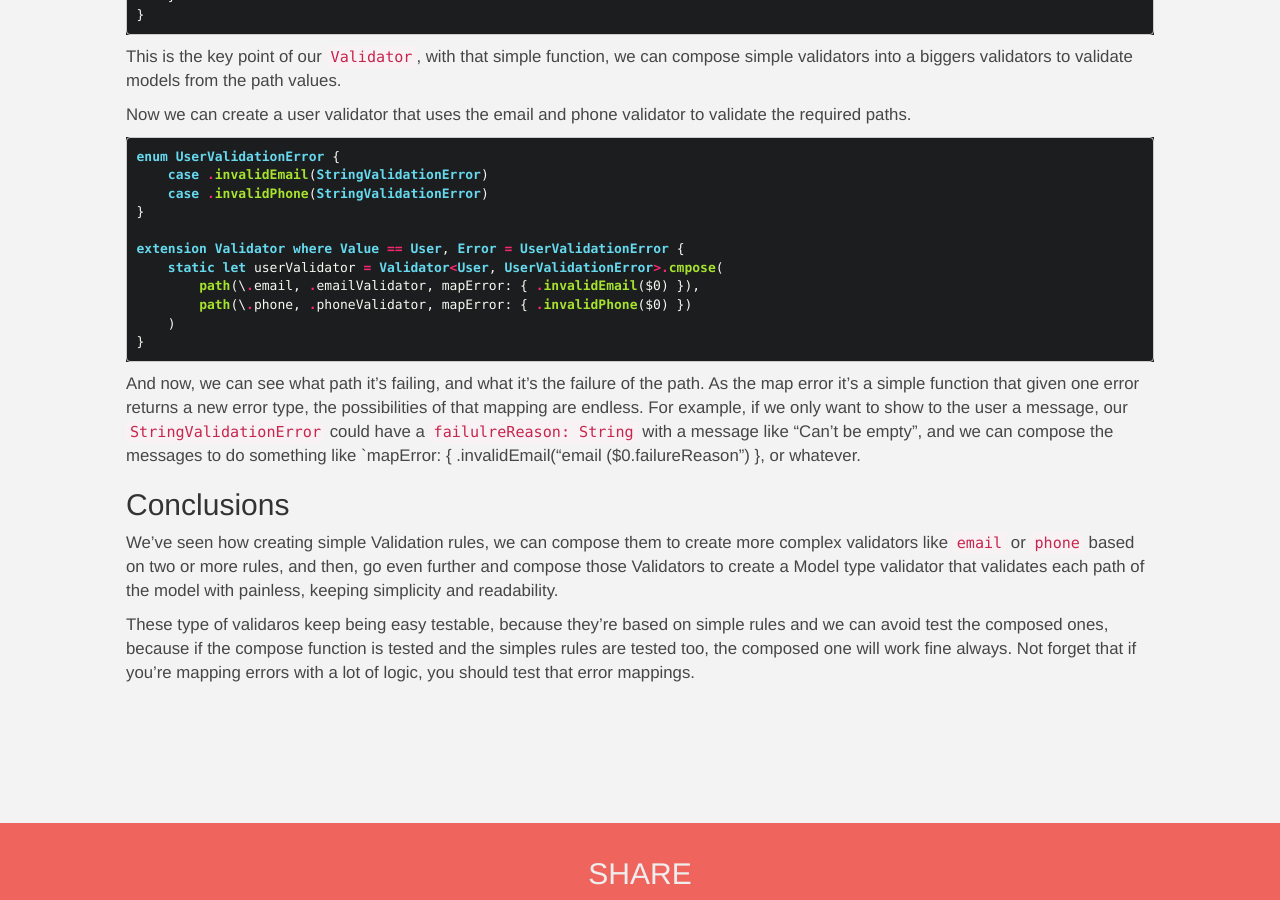
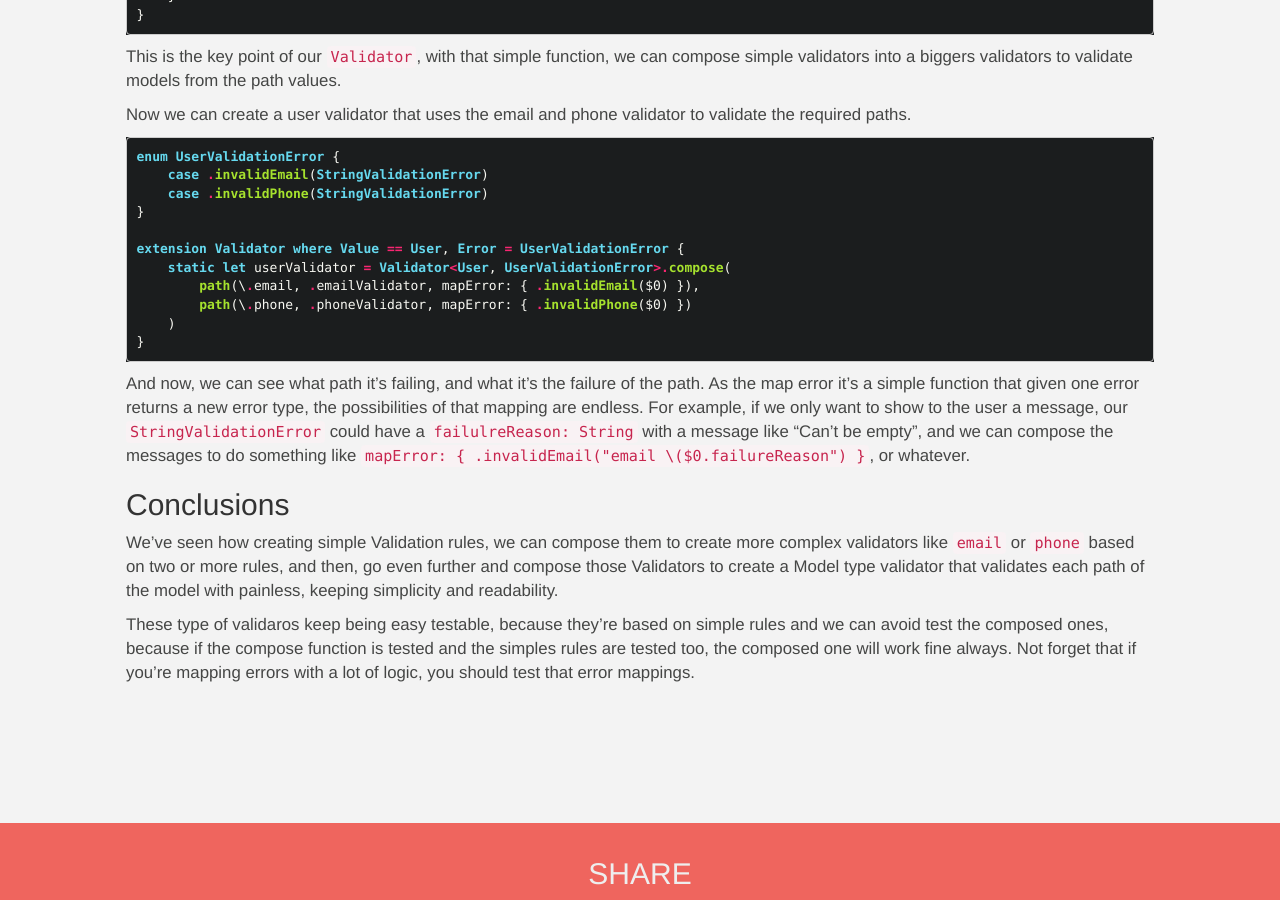
Before and after one commit to JulianAlonso/JulianAlonso.github.io, a Jekyll site: the page built from _posts/2020/2020-06-13-highly-composable-validators.md, in a window 1280 px wide and 900 px high, scrolled down 4821 px. Built offline with Jekyll 4.4.1, drawn with Linux system fonts in a browser that asks for light colours; nearby versions of some CDN libraries; some web fonts are replaced; some of the changed text lies outside the part shown.

Commit message:
fix typos

````diff
--- a/_posts/2020/2020-06-13-highly-composable-validators.md
+++ b/_posts/2020/2020-06-13-highly-composable-validators.md
@@ -252,14 +252,14 @@ enum UserValidationError {
 }
 
 extension Validator where Value == User, Error = UserValidationError {
-    static let userValidator = Validator<User, UserValidationError>.cmpose(
+    static let userValidator = Validator<User, UserValidationError>.compose(
         path(\.email, .emailValidator, mapError: { .invalidEmail($0) }),
         path(\.phone, .phoneValidator, mapError: { .invalidPhone($0) })
     )
 }
 ```
 
-And now, we can see what path it's failing, and what it's the failure of the path. As the map error it's a simple function that given one error returns a new error type, the possibilities of that mapping are endless. For example, if we only want to show to the user a message, our `StringValidationError` could have a `failulreReason: String` with a message like "Can't be empty", and we can compose the messages to do something like `mapError: { .invalidEmail("email \($0.failureReason") }, or whatever.
+And now, we can see what path it's failing, and what it's the failure of the path. As the map error it's a simple function that given one error returns a new error type, the possibilities of that mapping are endless. For example, if we only want to show to the user a message, our `StringValidationError` could have a `failulreReason: String` with a message like "Can't be empty", and we can compose the messages to do something like `mapError: { .invalidEmail("email \($0.failureReason") }`, or whatever.
 
 ## Conclusions
 
````
Also changed, not shown: other parts of _posts/2020/2020-06-13-highly-composable-validators.md (+2 -2 lines).
